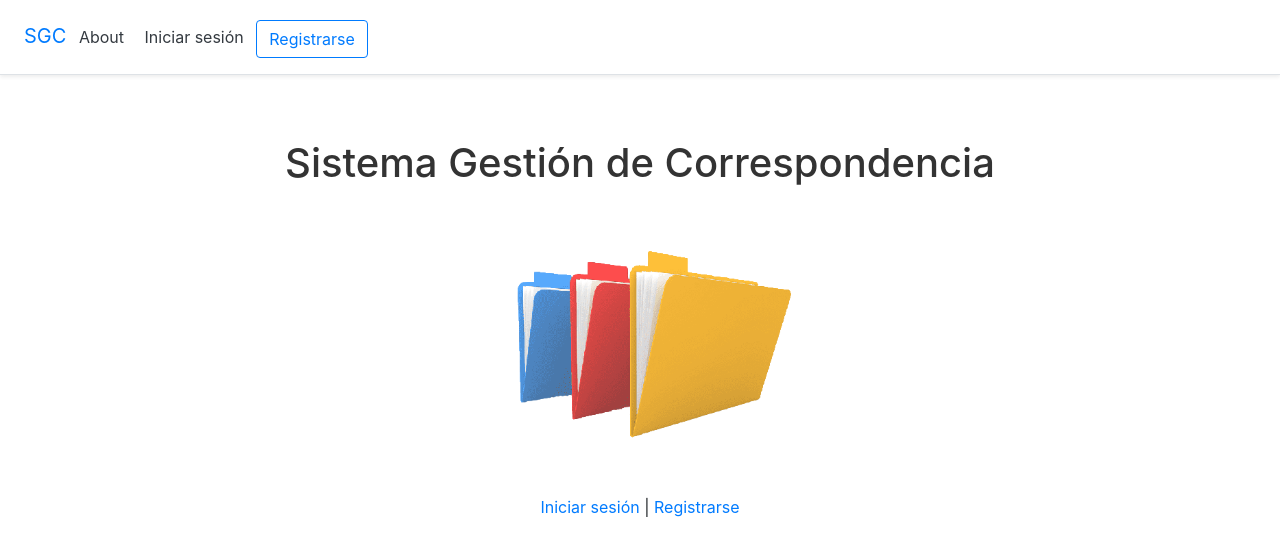
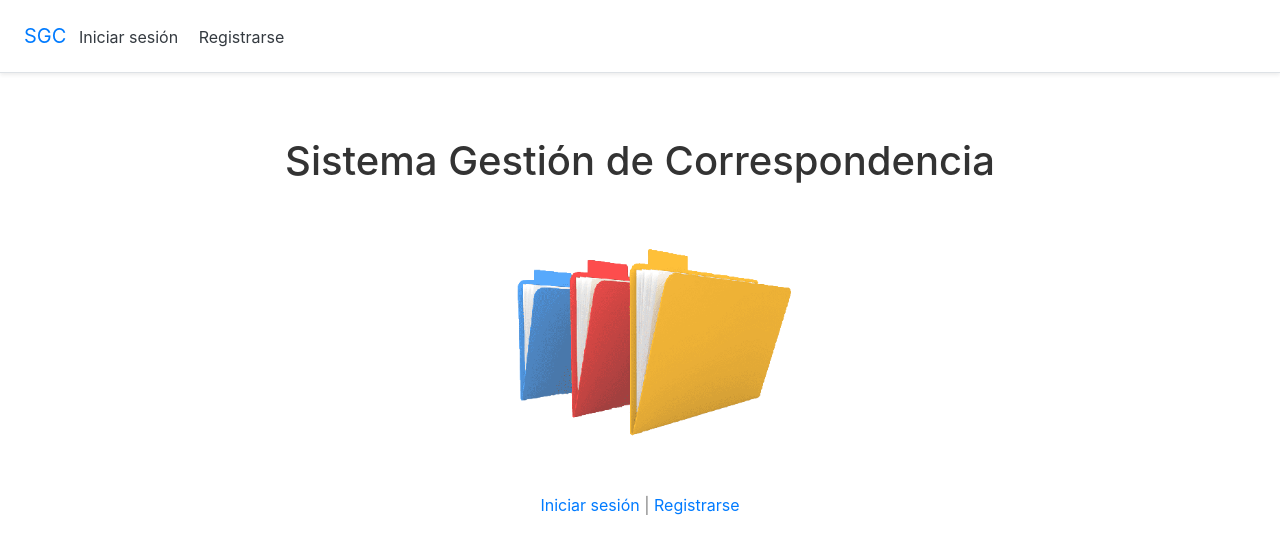
Before and after one commit to DavidLimah/correspondencia, a Django app: page / in a window 1280 px wide. Shown: the top 556 px of the page. Run offline with Django 4.2, Linux system fonts and the light colour scheme.

Commit message:
Se agregan estilos Menu, Login

```diff
--- a/templates/_base.html
+++ b/templates/_base.html
@@ -17,12 +17,11 @@
     <div class="d-flex flex-column flex-md-row align-items-center p-3 px-md-4 mb-3 bg-white border-bottom shadow-sm">
         <nav class="my-2 my-md-0 mr-md-3">
             <a href="{% url 'home' %}" class="navbar-brand my-0 mr-md-auto font-weight-normal">SGC</a>
-            <a class="p-2 text-dark" href="{% url 'about' %}">About</a>
             {% if user.is_authenticated %}
             <a class="p-2 text-dark" href="{% url 'account_logout' %}">Cerrar sesión</a>
             {% else %}
             <a class="p-2 text-dark" href="{% url 'account_login' %}">Iniciar sesión</a>
-            <a class="btn btn-outline-primary" href="{% url 'account_signup' %}">Registrarse</a>
+            <a class="p-2 text-dark" href="{% url 'account_signup' %}">Registrarse</a>
             {% endif %}
         </nav>
     </div>
--- a/templates/account/logout.html
+++ b/templates/account/logout.html
@@ -6,12 +6,12 @@
 
 {% block content %}
 <div class="container">
-	<h1>Log Out</h1>
-	<p>Are you sure you want to log out?</p>
+	<h1>Cerrar sesión</h1>
+	<p>¿Está seguro que desea cerrar sesión?</p>
 	<form method="post" action="{% url 'account_logout' %}">
 		{% csrf_token %}
 		{{ form.as_p }}
-		<button class="btn btn-danger" type="submit">Log Out</button>
+		<button class="btn btn-danger" type="submit">Aceptar</button>
 	</form>
 </div>
 {% endblock content %}
--- a/templates/home.html
+++ b/templates/home.html
@@ -14,7 +14,7 @@
     <p><a href="{% url 'account_logout' %}">Cerrar sesión</a></p>
 {% else %}
 
-<p><a href="{% url 'account_login' %}">Iniciar sesión</a> | <a href="{% url 'account_signup' %}">Registrarse</a>
+<p><a href="{% url 'account_login' %}">Iniciar sesión</a> <span style="color: grey;">|</span> <a href="{% url 'account_signup' %}">Registrarse</a>
 </p>
 </div>
 {% endif %}
```
Also changed, not shown: db.sqlite3.
